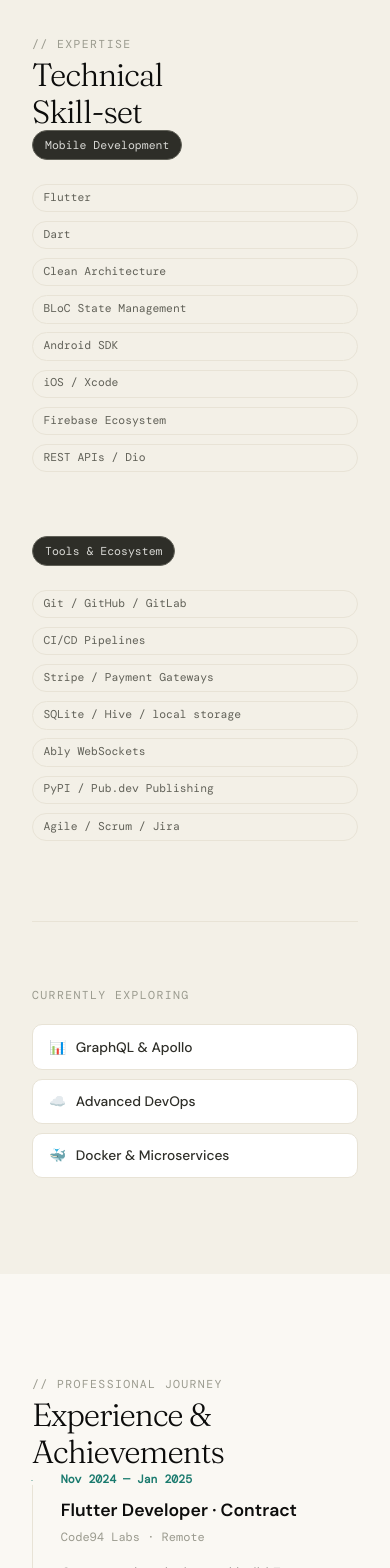
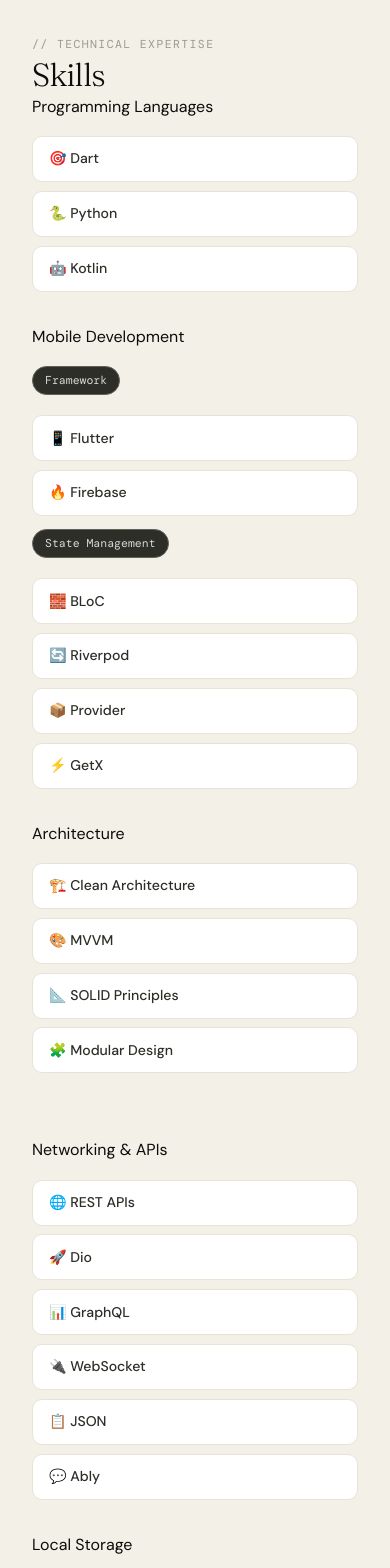
Before and after one commit to umakaranuma/umakaran, a Next.js app: page / in a window 390 px wide. Shown: the part 8040-9608 px from the top of the page. Built offline with nearby package versions, Linux system fonts and the light colour scheme.

Commit message:
feat: add Skills component with responsive grid layout and categorized skill pills

```diff
--- a/components/Skills.module.css
+++ b/components/Skills.module.css
@@ -4,10 +4,8 @@
   gap: 3.5rem;
 }
 
-.skillSection {
-  display: flex;
-  flex-direction: column;
-  gap: 2rem;
+.skLabelRow {
+  margin-bottom: 1rem;
 }
 
 .skSubBadge {
@@ -19,7 +17,7 @@
   background: var(--ink-2);
   color: #d8d8d4;
   border: 1px solid var(--ink-3);
-  margin-bottom: 1.5rem;
+  margin-bottom: 0.65rem;
   cursor: default;
 }
 
@@ -29,12 +27,31 @@
   gap: 0.55rem;
 }
 
-.learningSection {
-  margin-top: 5rem;
-  padding-top: 4rem;
-  border-top: 1px solid var(--cream-3);
+.skPills2 {
+  grid-template-columns: repeat(2, 1fr);
 }
 
+.skPill {
+  display: flex;
+  align-items: center;
+  gap: 0.65rem;
+  padding: 0.65rem 1rem;
+  border-radius: var(--r-md);
+  background: #fff;
+  border: 1px solid var(--cream-3);
+  color: var(--ink-2);
+  font-size: 0.88rem;
+  font-weight: 500;
+  transition: all var(--t1) var(--ease);
+  cursor: default;
+}
+
+.skPill:hover {
+  border-color: var(--teal-3);
+  box-shadow: 0 4px 14px rgba(0, 0, 0, 0.05);
+}
+
+/* Currently Learning */
 .learnPills {
   display: grid;
   grid-template-columns: repeat(3, 1fr);
@@ -53,6 +70,7 @@
   font-weight: 500;
   color: var(--ink-2);
   transition: all var(--t1) var(--ease);
+  cursor: default;
 }
 
 .learnPill:hover {
@@ -61,11 +79,14 @@
   transform: translateY(-2px);
 }
 
-@media (max-width: 1000px) {
+@media (max-width: 1100px) {
   .skillsWrap { grid-template-columns: 1fr; gap: 4rem; }
-  .skPills, .learnPills { grid-template-columns: 1fr 1fr; }
 }
 
-@media (max-width: 600px) {
-  .skPills, .learnPills { grid-template-columns: 1fr; }
+@media (max-width: 700px) {
+  .skPills, .skPills2, .learnPills { grid-template-columns: 1fr 1fr; }
 }
+
+@media (max-width: 480px) {
+  .skPills, .skPills2, .learnPills { grid-template-columns: 1fr; }
+}
--- a/components/Skills.tsx
+++ b/components/Skills.tsx
@@ -4,61 +4,101 @@
 import Reveal from "./Reveal";
 import styles from "./Skills.module.css";
 
-const skillGroups = [
-  {
-    label: "Mobile Development",
-    skills: ["Flutter", "Dart", "Clean Architecture", "BLoC State Management", "Android SDK", "iOS / Xcode", "Firebase Ecosystem", "REST APIs / Dio"]
-  },
-  {
-    label: "Tools & Ecosystem",
-    skills: ["Git / GitHub / GitLab", "CI/CD Pipelines", "Stripe / Payment Gateways", "SQLite / Hive / local storage", "Ably WebSockets", "PyPI / Pub.dev Publishing", "Agile / Scrum / Jira"]
-  }
-];
-
-const learning = [
-  { icon: "📊", name: "GraphQL & Apollo" },
-  { icon: "☁️", name: "Advanced DevOps" },
-  { icon: "🐳", name: "Docker & Microservices" }
-];
-
 const Skills = () => {
   return (
     <section className="section section--alt" id="skills">
       <div className="wrap">
         <Reveal className="sec-head">
-          <span className="t-cap">// Expertise</span>
-          <h2 className="t-h1">Technical<br />Skill-set</h2>
+          <span className="t-cap">// Technical expertise</span>
+          <h2 className="t-h1">Skills</h2>
         </Reveal>
 
         <div className={styles.skillsWrap}>
-          {skillGroups.map((group, i) => (
-            <div key={group.label} className={styles.skillSection}>
-              <Reveal delay={i * 0.1}>
-                <span className={styles.skSubBadge}>{group.label}</span>
-                <div className={styles.skPills}>
-                  {group.skills.map((skill, idx) => (
-                    <Reveal key={skill} delay={idx * 0.05} className="chip">
-                      {skill}
-                    </Reveal>
-                  ))}
-                </div>
-              </Reveal>
+          {/* Column 1 */}
+          <Reveal delay={0.1}>
+            <div style={{ marginBottom: "2rem" }}>
+              <div className={styles.skLabelRow}><span className="t-sub">Programming Languages</span></div>
+              <div className={styles.skPills}>
+                <div className={styles.skPill}>🎯 Dart</div>
+                <div className={styles.skPill}>🐍 Python</div>
+                <div className={styles.skPill}>🤖 Kotlin</div>
+              </div>
             </div>
-          ))}
-        </div>
 
-        <div className={styles.learningSection}>
-          <Reveal className={styles.learningHead}>
-            <span className="t-cap" style={{ marginBottom: "1.2rem", display: "block" }}>Currently exploring</span>
+            <div style={{ marginBottom: "2rem" }}>
+              <div className={styles.skLabelRow}><span className="t-sub">Mobile Development</span></div>
+              <div style={{ marginBottom: ".6rem" }}><span className={styles.skSubBadge}>Framework</span></div>
+              <div className={`${styles.skPills} ${styles.skPills2}`} style={{ marginBottom: ".8rem" }}>
+                <div className={styles.skPill}>📱 Flutter</div>
+                <div className={styles.skPill}>🔥 Firebase</div>
+              </div>
+              <div style={{ marginBottom: ".6rem" }}><span className={styles.skSubBadge}>State Management</span></div>
+              <div className={`${styles.skPills} ${styles.skPills2}`}>
+                <div className={styles.skPill}>🧱 BLoC</div>
+                <div className={styles.skPill}>🔄 Riverpod</div>
+                <div className={styles.skPill}>📦 Provider</div>
+                <div className={styles.skPill}>⚡ GetX</div>
+              </div>
+            </div>
+
+            <div>
+              <div className={styles.skLabelRow}><span className="t-sub">Architecture</span></div>
+              <div className={`${styles.skPills} ${styles.skPills2}`}>
+                <div className={styles.skPill}>🏗️ Clean Architecture</div>
+                <div className={styles.skPill}>🎨 MVVM</div>
+                <div className={styles.skPill}>📐 SOLID Principles</div>
+                <div className={styles.skPill}>🧩 Modular Design</div>
+              </div>
+            </div>
           </Reveal>
-          <div className={styles.learnPills}>
-            {learning.map((l, i) => (
-              <Reveal key={l.name} delay={i * 0.1} className={styles.learnPill}>
-                <span>{l.icon}</span>
-                {l.name}
-              </Reveal>
-            ))}
-          </div>
+
+          {/* Column 2 */}
+          <Reveal delay={0.2}>
+            <div style={{ marginBottom: "2rem" }}>
+              <div className={styles.skLabelRow}><span className="t-sub">Networking & APIs</span></div>
+              <div className={styles.skPills}>
+                <div className={styles.skPill}>🌐 REST APIs</div>
+                <div className={styles.skPill}>🚀 Dio</div>
+                <div className={styles.skPill}>📊 GraphQL</div>
+                <div className={styles.skPill}>🔌 WebSocket</div>
+                <div className={styles.skPill}>📋 JSON</div>
+                <div className={styles.skPill}>💬 Ably</div>
+              </div>
+            </div>
+
+            <div style={{ marginBottom: "2rem" }}>
+              <div className={styles.skLabelRow}><span className="t-sub">Local Storage</span></div>
+              <div className={`${styles.skPills} ${styles.skPills2}`}>
+                <div className={styles.skPill}>🗄️ Hive</div>
+                <div className={styles.skPill}>💾 SQLite</div>
+                <div className={styles.skPill}>🔑 SharedPrefs</div>
+                <div className={styles.skPill}>📂 Drift</div>
+              </div>
+            </div>
+
+            <div style={{ marginBottom: "2rem" }}>
+              <div className={styles.skLabelRow}><span className="t-sub">CI/CD & Testing</span></div>
+              <div className={styles.skPills}>
+                <div className={styles.skPill}>🐙 GitHub Actions</div>
+                <div className={styles.skPill}>✈️ Codemagic</div>
+                <div className={styles.skPill}>🔬 Bitrise</div>
+                <div className={styles.skPill}>🚦 Fastlane</div>
+                <div className={styles.skPill}>🧪 Unit Tests</div>
+                <div className={styles.skPill}>🎭 Widget Tests</div>
+              </div>
+            </div>
+
+            <div>
+              <div className={styles.skLabelRow}>
+                <span className="t-sub" style={{ color: "var(--purple)", borderColor: "var(--purple)" }}>Currently Learning</span>
+              </div>
+              <div className={styles.learnPills}>
+                <div className={styles.learnPill}>🎯 KMP (Kotlin Multiplatform)</div>
+                <div className={styles.learnPill}>🖥️ Compose Multiplatform</div>
+                <div className={styles.learnPill}>🏛️ Advanced Architecture</div>
+              </div>
+            </div>
+          </Reveal>
         </div>
       </div>
     </section>
```
